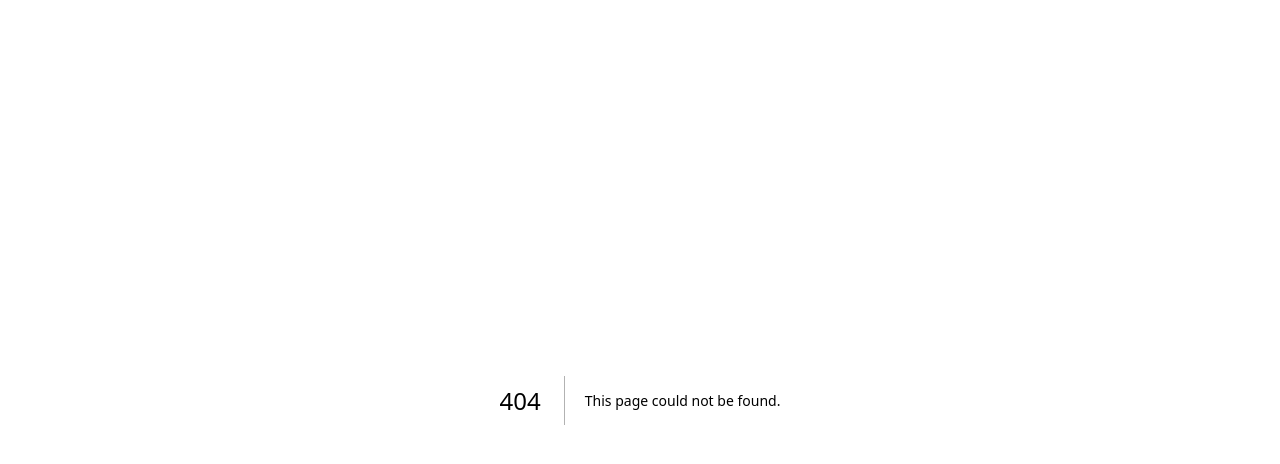
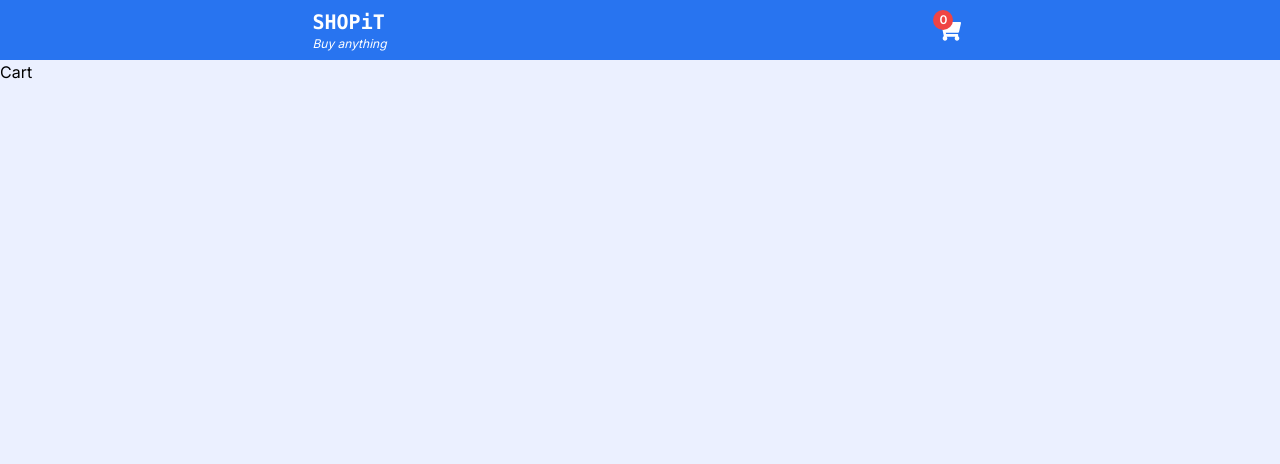
Before and after one commit to Atifsid/Shopit, a Next.js app: page /cart in a window 1280 px wide. Before the commit this address had no page. Shown: the top 464 px of the page. Built offline with nearby package versions, Linux system fonts and the light colour scheme.

Commit message:
chore: update project structure

```diff
--- /dev/null
+++ b/app/(root)/cart/page.tsx
@@ -0,0 +1,9 @@
+import React from 'react'
+
+const Cart = () => {
+    return (
+        <div>Cart</div>
+    )
+}
+
+export default Cart
--- /dev/null
+++ b/app/(root)/page.tsx
@@ -0,0 +1,9 @@
+import Products from "./products/page";
+
+export default function Home() {
+  return (
+    <main>
+      <Products />
+    </main>
+  );
+}
--- a/app/layout.tsx
+++ b/app/layout.tsx
@@ -1,12 +1,13 @@
 import type { Metadata } from "next";
 import { Inter } from "next/font/google";
 import "./globals.css";
+import Header from "@/components/Header";
 
 const inter = Inter({ subsets: ["latin"] });
 
 export const metadata: Metadata = {
-  title: "SHOPiT | Buy Anything, Anywhere, Anytime",
-  description: "Buy Anything, Anywhere, Anytime",
+  title: "SHOPiT | Buy Anything, Anytime, Anywhere",
+  description: "Buy Anything, Anytime, Anywhere",
 };
 
 export default function RootLayout({
@@ -16,7 +17,10 @@ export default function RootLayout({
 }>) {
   return (
     <html lang="en">
-      <body className={inter.className}>{children}</body>
+      <body className={inter.className}>
+        <Header />
+        {children}
+      </body>
     </html>
   );
 }
--- a/app/page.tsx
+++ /dev/null
@@ -1,11 +0,0 @@
-import Header from "@/components/Header";
-import Products from "./(root)/products/Products";
-
-export default function Home() {
-  return (
-    <main>
-      <Header />
-      <Products />
-    </main>
-  );
-}
--- a/components/Header.tsx
+++ b/components/Header.tsx
@@ -10,14 +10,14 @@ const Header = () => {
         </h3>
         <h6 className="text-xs italic text-white">Buy anything</h6>
       </Link>
-      <button className="py-3 px-1 relative border-2 border-transparent text-gray-800 rounded-full hover:text-gray-400 focus:outline-none focus:text-gray-500 transition duration-150 ease-in-out" aria-label="Cart">
+      <Link href={'/cart'} className="py-3 px-1 relative border-2 border-transparent text-gray-800 rounded-full hover:text-gray-400 focus:outline-none focus:text-gray-500 transition duration-150 ease-in-out" aria-label="Cart">
         <FaShoppingCart className="text-white text-2xl" />
         <span className="absolute inset-0 object-right-top -mr-6">
           <div className="inline-flex items-center px-1.5 py-0.5 rounded-full text-xs font-semibold bg-red-500 text-white">
             0
           </div>
         </span>
-      </button>
+      </Link>
     </header>
   );
 };
```
Also changed, not shown: app/(root)/products/page.tsx (renamed from app/(root)/products/Products.tsx).
